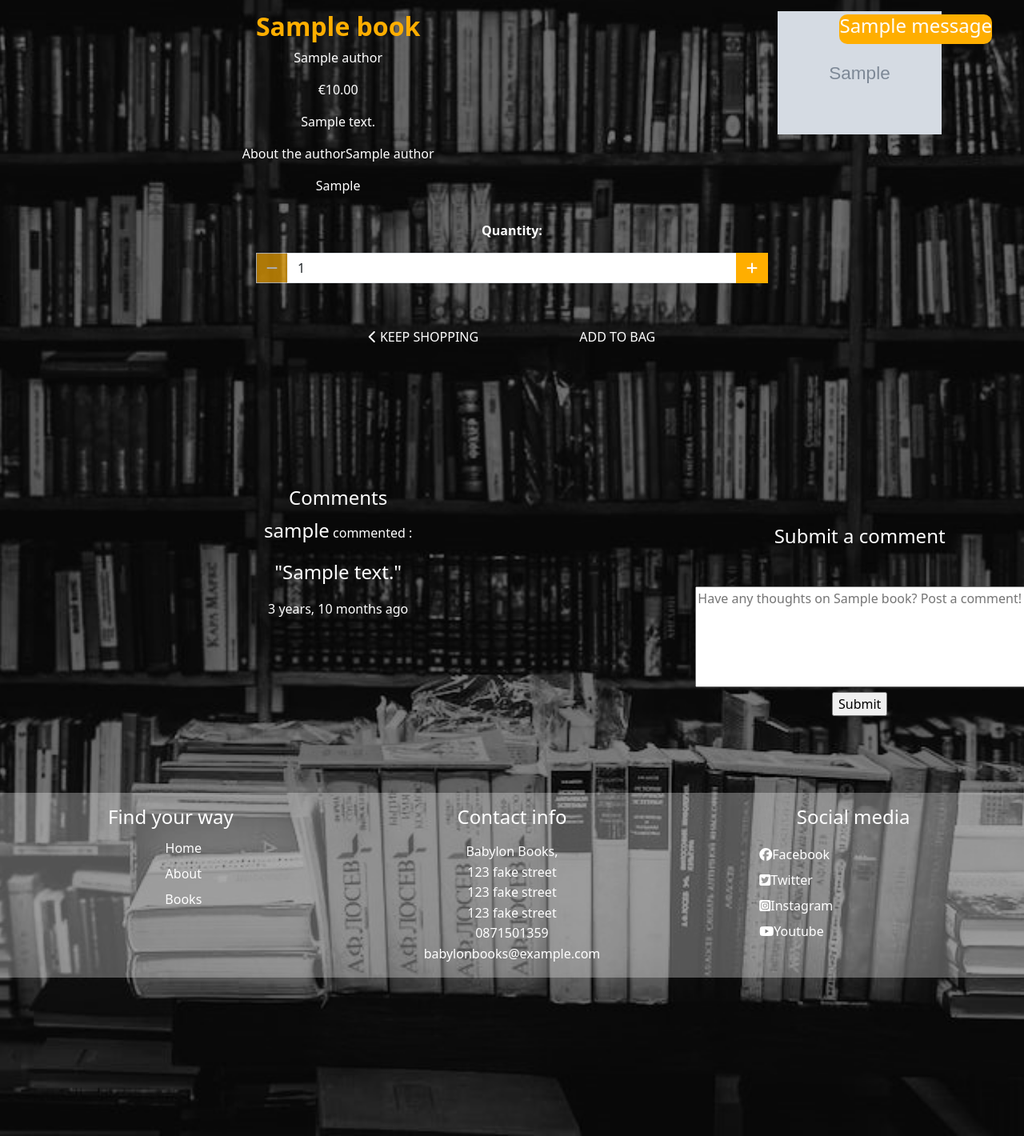
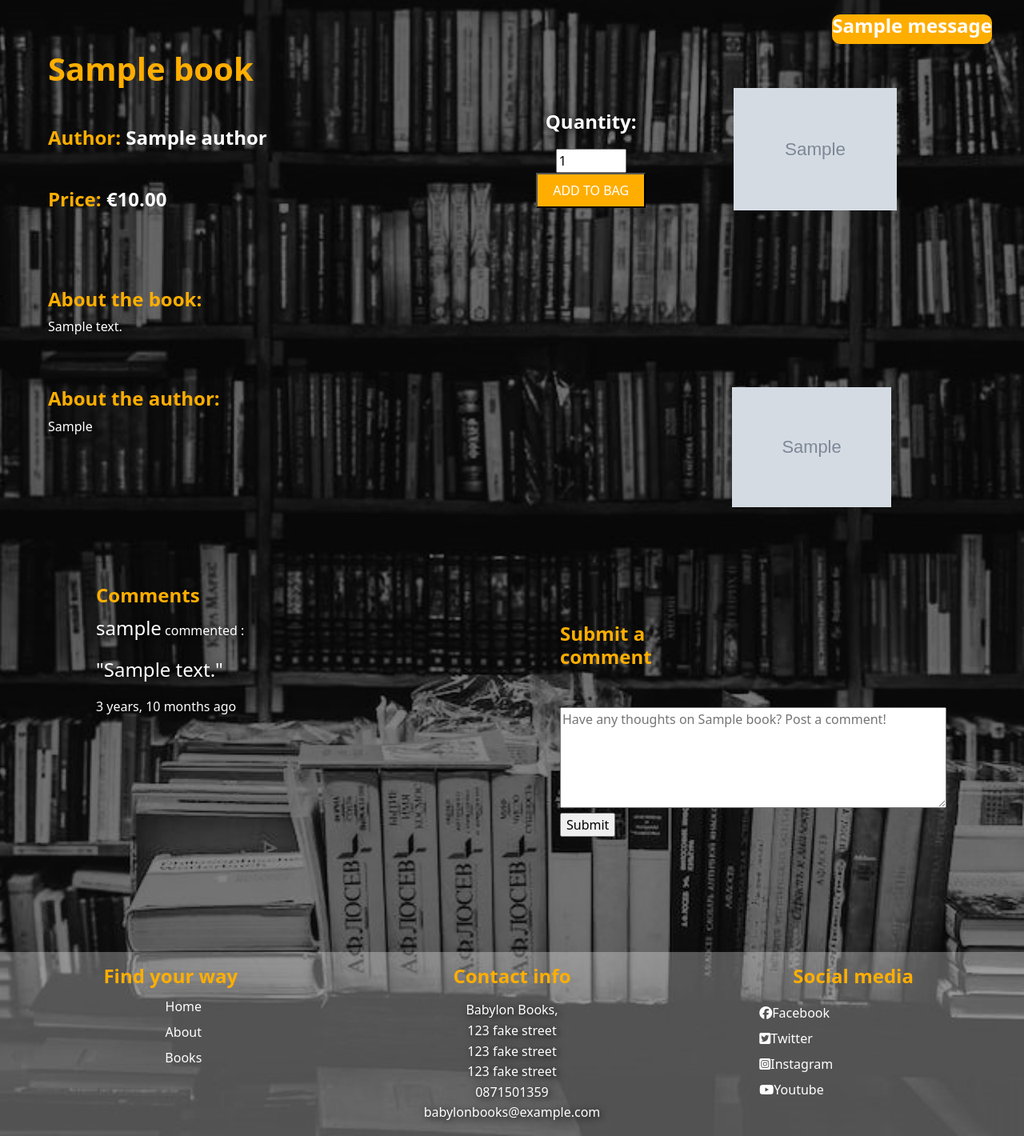
Before and after one commit to gazamcnulty/pp5-babylon-books, a Django app: a page that uses templates/book_detail.html in a window 1280 px wide. Shown: the part 82-1502 px from the top of the page at 80% size. Run offline with Django 3.2, Linux system fonts and the light colour scheme; tables that the repository leaves empty hold one stand-in row (values such as "Sample post"); grey boxes marked "Sample" are stand-in pictures; one stand-in notice (Sample message) is shown; some libraries are stand-ins or nearby versions.

Commit message:
updated book_details page layout

```diff
--- a/babylon_books_app/forms.py
+++ b/babylon_books_app/forms.py
@@ -27,4 +27,4 @@ class AuthorForm(forms.ModelForm):
 
     class Meta:
         model = Author
-        fields = ('name','info','books_written', 'image_url',)
+        fields = ('name','info','books_written', 'image',)
--- a/babylon_books_app/models.py
+++ b/babylon_books_app/models.py
@@ -7,7 +7,9 @@ from django.urls import reverse
 class Author(models.Model):
     name = models.CharField(max_length=254)
     info = models.TextField(blank=True)
-    image_url = models.URLField(max_length=1024, null=True, blank=True)
+    external_link = models.URLField(blank=True, null=True)
+    image = models.ImageField(
+        upload_to='images/', default='placeholder_image', blank=True)
     books_written = models.ForeignKey(
         'Book', on_delete=models.SET_NULL, related_name="books_written", null=True, blank=True)
 
--- a/static/css/style.css
+++ b/static/css/style.css
@@ -11,28 +11,19 @@ html,body
 
 
 
-h1 {
+h1, h2, h3, h4, h5 {
 
     color: rgb(255, 174, 0);
     font-weight: bold;
 }
 
-
-h2 {
-    color: rgb(255, 174, 0);
-    font-weight: bold;
-}
-
-h4 {
-    color: white !important;
-}
-
-h5 {
-    color: rgb(255, 174, 0);
+#notification {
+    color : white !important;
 }
 
 p {
     color: white;
+    text-shadow: 2px 2px 10px black;
 }
 
 button {
@@ -43,6 +34,10 @@ button {
 .quote {
     color: white;
 
+}
+
+.span_white {
+    color: white;
 }
 
 
@@ -137,6 +132,15 @@ body {
     background-color: rgba(255, 255, 255, 0.5) !important;
 }*/
 
+#book_image {
+    max-height: 400px;
+}
+
+
+.qty_input {
+    display: inline !important;
+}
+
 
 
 
@@ -155,6 +159,7 @@ body {
 
 .about_p_2 {
     color:rgb(35, 35, 35);
+    text-shadow: 0px 0px 0px grey !important;
 }
 
 /*--------------profile---------------*/
--- a/templates/book_detail.html
+++ b/templates/book_detail.html
@@ -3,17 +3,47 @@
 
 {% block content %}
 <section>
-    <div class="row text-center mb-5">
+    <div class="row m-5">
+        <div class="col-6 pe-5 text-start">
+            <h1>{{ book.title }}</h1>
+            <h4 class="my-5">Author: <span class="span_white">{{ book.author }}</span></h4>
+            <h4 class="my-5">Price: <span class="span_white"> €{{ book.price }}</span></h4>
+        </div>
+        <div class="col-2 mt-4 text-start">
+            <br>
+            <br>
+            <form class="form" action="{% url 'add_to_bag' book.id %}" method="POST">
+                {% csrf_token %}
+                <div class="row mx-auto">
+                    <div class="col-12 text-center">
+                                <p class="fs-4 mx-auto"><strong>Quantity:</strong></p>
+                                <input class="w-15 qty_input" type="number" name="quantity" value="1" min="1" max="99" data-item_id="{{ book.id }}" id="id_qty_{{ book.id }}">
+                    </div>
+                    <div class="col-12 text-center">
+                        <button class=""><input type="submit" class="btn btn-black rounded-0 text-uppercase" value="add to Bag" style="color: white;"></button>
+                    </div>
+                    <input type="hidden" name="redirect_url" value="{{ request.path }}">
+                </div>
+            </form>
+        </div>
+        <div class="col-3 text-end mt-5">
+            <img src="{{ book.image.url }}" alt="{{ book.title }}" style="color:white;" class="w-75" id="book_image">
+        </div>
+    <div class="row">
+            <div class="col-8 text-start">
+                <h4 class="mt-5">About the book:</h4>
+                <p>{{ book.description }}</p>
+            </div>
+    </div>
+    <div class="row">
             <div class="col-8">
-            <h2>{{ book.title }}</h2>
-            <p>{{ book.author }}</p>
-            <p>€{{ book.price }}</p>
-            <p>{{ book.description }}</p>
-            <p>About the author{{ book.author}}</p>
-            <p>{{ book.author.info }}</p>
+                <h4 class="mt-5">About the author: </h4>
+                <p> {{ book.author.info }}</p>
             </div>
-        <div class="col-4">
-            <img src="{{ book.image.url }}" alt="{{ book.title }}" style="color:white;" class="w-50">
+
+        <div class="col-3 ms-5 text-center">
+            <img src="{{ book.author.image.url }}" alt="{{ book.author }}" style="color:white;" class="w-75 my-5">
+        </div>
     </div>
     <div>
         {% if request.user.is_superuser %}
@@ -21,59 +51,21 @@
             <a href="{% url 'delete_product' book.id %}"><p>Delete Product from Store</p></a>
         {% endif %}
     </div>
-        <form class="form" action="{% url 'add_to_bag' book.id %}" method="POST">
-            {% csrf_token %}
-            <div class="form-row">
-                <div class="col-12">
-                    <p class="mt-3"><strong>Quantity:</strong></p>
-                    <div class="form-group w-50 mx-auto">
-                        <div class="input-group">
-                            <div class="input-group-prepend">
-                                <button class="decrement-qty btn btn-black rounded-0"
-                                    data-item_id="{{ book.id }}" id="decrement-qty_{{ book.id }}">
-                                    <span class="icon">
-                                        <i class="fas fa-minus"></i>
-                                    </span>
-                                </button>
-                            </div>
-                            <input class="form-control qty_input" type="number" name="quantity" value="1" min="1" max="99" data-item_id="{{ book.id }}" id="id_qty_{{ book.id }}">
-                            <div class="input-group-append">
-                                <button class="increment-qty btn btn-black rounded-0"
-                                    data-item_id="{{ book.id }}" id="increment-qty_{{ book.id }}">
-                                    <span class="icon">
-                                        <i class="fas fa-plus"></i>
-                                    </span>
-                                </button>
-                            </div>
-                        </div>
-                    </div>
-                </div>
-
-                <div class="col-12 mb-5">
-                    <a href="{% url 'books' %}" class="btn btn-outline-black rounded-0 m-5" style="color:white;">
-                        <span class="icon">
-                            <i class="fas fa-chevron-left"></i>
-                        </span>
-                        <span class="text-uppercase">Keep Shopping</span>
-                    </a>
-                    <input type="submit" class="btn btn-black rounded-0 text-uppercase m-5" value="add to Bag" style="color: white;">
-                </div>
-                <input type="hidden" name="redirect_url" value="{{ request.path }}">
-                <br>
-                <br>
-                <br>
-            </div>
-        </form>
-        <div class="col-8 mx-auto">
+    <div class="row m-5">
+        <div class="col-6">
             <h4>Comments</h4>
+            {% if comments %}
                 {% for comment in comments %} <p>
                     <span class="comment_user fs-4">{{comment.user}}</span> commented :
                     </p>
                     <p class="fs-4"> "{{comment.text}}"</p>
                     <p>{{ comment.created_on|timesince }} ago</p>
                 {% endfor %}
+            {% else %}
+                <p class="fs-4">No comments yet. Be the first, post your thoughts!</p>
+            {% endif %}
         </div>
-        <div class="col-4 mx-auto">
+        <div class="col-2 ">
             <h4 class="my-5">Submit a comment</h4>
             <form method="POST" action="" class="my-5"> {% csrf_token %}
                 <textarea id="comment_field" rows="5" cols="50" name="text" placeholder="Have any thoughts on {{ book.title }}? Post a comment!"></textarea>
--- a/templates/includes/toasts/toast_success.html
+++ b/templates/includes/toasts/toast_success.html
@@ -1,7 +1,7 @@
 
 <div class="row">
   <div class="col">
-    <h4>{{message}}</h4>
+    <h4 id="notification">{{message}}</h4>
   </div>
 </div>
 
```
Also changed, not shown: babylon_books_app/migrations/0013_auto_20231128_1752.py (added). Lines whose indentation alone changed are shown as unchanged.
